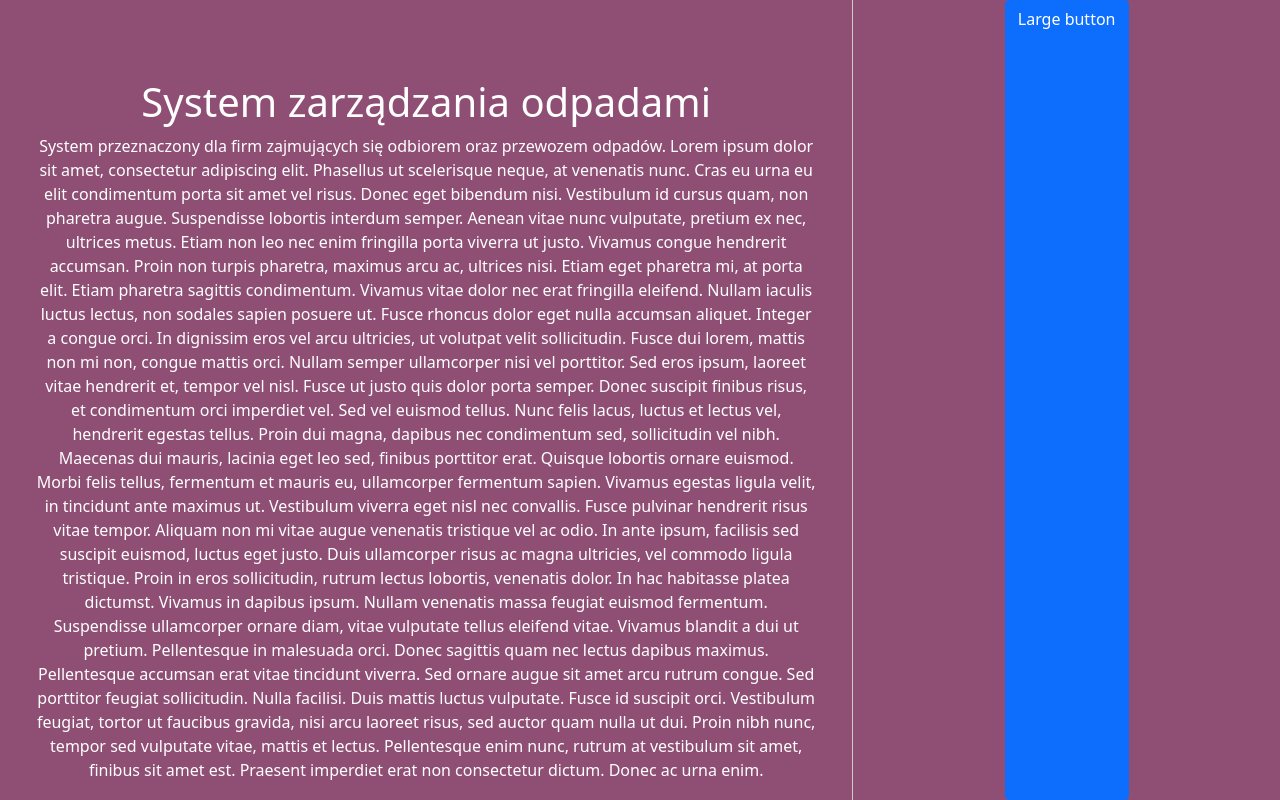
After one commit to crumped/psi, a Django app: page / in a window 1280 px wide. The commit adds this page. Run offline with Django 3.2, Linux system fonts and the light colour scheme; parts of the project's set-up code (start-up, migrations or seed data) failed here and were passed over.

Commit message:
index.html

```diff
--- /dev/null
+++ b/garbage_management/frontend/templates/index.html
@@ -0,0 +1,36 @@
+<!DOCTYPE html>
+<html lang="en" style="width: 100%; height: 100%;">
+<head>
+    <meta charset="UTF-8">
+    <title>Title</title>
+    <link href="https://cdn.jsdelivr.net/npm/bootstrap@5.0.0-beta1/dist/css/bootstrap.min.css" rel="stylesheet" integrity="sha384-giJF6kkoqNQ00vy+HMDP7azOuL0xtbfIcaT9wjKHr8RbDVddVHyTfAAsrekwKmP1" crossorigin="anonymous">
+  <script src="https://cdn.jsdelivr.net/npm/bootstrap@5.0.0-beta1/dist/js/bootstrap.bundle.min.js" integrity="sha384-ygbV9kiqUc6oa4msXn9868pTtWMgiQaeYH7/t7LECLbyPA2x65Kgf80OJFdroafW" crossorigin="anonymous"></script>
+</head>
+<body style="background-color: #8f4f74; width: 100%; height: 100%;">
+<div class="container-fluid" style="height: 100%">
+    <div class="row" style="height: 100%">
+        <div class="d-grid col-8" style="border-right: 1px solid #ccc;">
+            <div class="container text-center" style="color: white">
+                <h1 style="margin-top: 10%;">System zarządzania odpadami</h1>
+                <div>System przeznaczony dla firm zajmujących się odbiorem oraz przewozem odpadów.
+                Lorem ipsum dolor sit amet, consectetur adipiscing elit. Phasellus ut scelerisque neque, at venenatis nunc. Cras eu urna eu elit condimentum porta sit amet vel risus. Donec eget bibendum nisi. Vestibulum id cursus quam, non pharetra augue. Suspendisse lobortis interdum semper. Aenean vitae nunc vulputate, pretium ex nec, ultrices metus. Etiam non leo nec enim fringilla porta viverra ut justo. Vivamus congue hendrerit accumsan. Proin non turpis pharetra, maximus arcu ac, ultrices nisi. Etiam eget pharetra mi, at porta elit. Etiam pharetra sagittis condimentum. Vivamus vitae dolor nec erat fringilla eleifend. Nullam iaculis luctus lectus, non sodales sapien posuere ut. Fusce rhoncus dolor eget nulla accumsan aliquet.
+
+    Integer a congue orci. In dignissim eros vel arcu ultricies, ut volutpat velit sollicitudin. Fusce dui lorem, mattis non mi non, congue mattis orci. Nullam semper ullamcorper nisi vel porttitor. Sed eros ipsum, laoreet vitae hendrerit et, tempor vel nisl. Fusce ut justo quis dolor porta semper. Donec suscipit finibus risus, et condimentum orci imperdiet vel. Sed vel euismod tellus. Nunc felis lacus, luctus et lectus vel, hendrerit egestas tellus. Proin dui magna, dapibus nec condimentum sed, sollicitudin vel nibh. Maecenas dui mauris, lacinia eget leo sed, finibus porttitor erat.
+
+    Quisque lobortis ornare euismod. Morbi felis tellus, fermentum et mauris eu, ullamcorper fermentum sapien. Vivamus egestas ligula velit, in tincidunt ante maximus ut. Vestibulum viverra eget nisl nec convallis. Fusce pulvinar hendrerit risus vitae tempor. Aliquam non mi vitae augue venenatis tristique vel ac odio. In ante ipsum, facilisis sed suscipit euismod, luctus eget justo. Duis ullamcorper risus ac magna ultricies, vel commodo ligula tristique.
+
+    Proin in eros sollicitudin, rutrum lectus lobortis, venenatis dolor. In hac habitasse platea dictumst. Vivamus in dapibus ipsum. Nullam venenatis massa feugiat euismod fermentum. Suspendisse ullamcorper ornare diam, vitae vulputate tellus eleifend vitae. Vivamus blandit a dui ut pretium. Pellentesque in malesuada orci. Donec sagittis quam nec lectus dapibus maximus.
+
+    Pellentesque accumsan erat vitae tincidunt viverra. Sed ornare augue sit amet arcu rutrum congue. Sed porttitor feugiat sollicitudin. Nulla facilisi. Duis mattis luctus vulputate. Fusce id suscipit orci. Vestibulum feugiat, tortor ut faucibus gravida, nisi arcu laoreet risus, sed auctor quam nulla ut dui. Proin nibh nunc, tempor sed vulputate vitae, mattis et lectus. Pellentesque enim nunc, rutrum at vestibulum sit amet, finibus sit amet est. Praesent imperdiet erat non consectetur dictum. Donec ac urna enim.
+                </div>
+            </div>
+        </div>
+        <div class="d-grid col-4">
+            <div class="mx-auto ml-md-auto d-flex justify-content-center">
+                <a href="/login" type="button" class="btn btn-primary">Large button</a>
+            </div>
+        </div>
+    </div>
+</div>
+</body>
+</html>
--- a/garbage_management/frontend/templates/layout.html
+++ b/garbage_management/frontend/templates/layout.html
@@ -3,8 +3,8 @@
 <head>
   <meta charset="UTF-8">
   <title>{% block title %}{% endblock %}</title>
-    <link href="https://cdn.jsdelivr.net/npm/bootstrap@5.0.0-beta1/dist/css/bootstrap.min.css" rel="stylesheet" integrity="sha384-giJF6kkoqNQ00vy+HMDP7azOuL0xtbfIcaT9wjKHr8RbDVddVHyTfAAsrekwKmP1" crossorigin="anonymous">
-    <script src="https://cdn.jsdelivr.net/npm/bootstrap@5.0.0-beta1/dist/js/bootstrap.bundle.min.js" integrity="sha384-ygbV9kiqUc6oa4msXn9868pTtWMgiQaeYH7/t7LECLbyPA2x65Kgf80OJFdroafW" crossorigin="anonymous"></script>
+  <link href="https://cdn.jsdelivr.net/npm/bootstrap@5.0.0-beta1/dist/css/bootstrap.min.css" rel="stylesheet" integrity="sha384-giJF6kkoqNQ00vy+HMDP7azOuL0xtbfIcaT9wjKHr8RbDVddVHyTfAAsrekwKmP1" crossorigin="anonymous">
+  <script src="https://cdn.jsdelivr.net/npm/bootstrap@5.0.0-beta1/dist/js/bootstrap.bundle.min.js" integrity="sha384-ygbV9kiqUc6oa4msXn9868pTtWMgiQaeYH7/t7LECLbyPA2x65Kgf80OJFdroafW" crossorigin="anonymous"></script>
 </head>
 <body style="background-color: #8f4f74;">
 <nav class="navbar navbar-expand-lg navbar-dark bg-dark">
--- a/garbage_management/frontend/urls.py
+++ b/garbage_management/frontend/urls.py
@@ -2,13 +2,22 @@ from django.urls import path
 from .views import *
 
 urlpatterns = [
+    path('', index, name="index"),
+
     path('login', login, name="login"),
+
     path('kierowca-smieciarki', login, name="login"),
+
     path('kierownik-glowny', login, name="login"),
+
     path('kierownik-przewozu-smieci', index_kps, name="index kps"),
     path('kierownik-przewozu-smieci/uzytkownicy', users_kps, name="users kps"),
+
     path('kierownik-wysypiska', login, name="login"),
+
     path('ksiegowosc', login, name="login"),
+
     path('pracownicy-przewozacy-smieci', login, name="login"),
+
     path('pracownik-wysypiska', login, name="login"),
 ]
--- a/garbage_management/frontend/views.py
+++ b/garbage_management/frontend/views.py
@@ -23,6 +23,11 @@ def merge_url(request, path):
     domain = request.META['HTTP_HOST']
     url = f'http://{domain}/{path}'
     return url
+
+
+def index(request):
+    if request.method == 'GET':
+        return render(request, 'index.html')
 
 
 def login(request):
```
